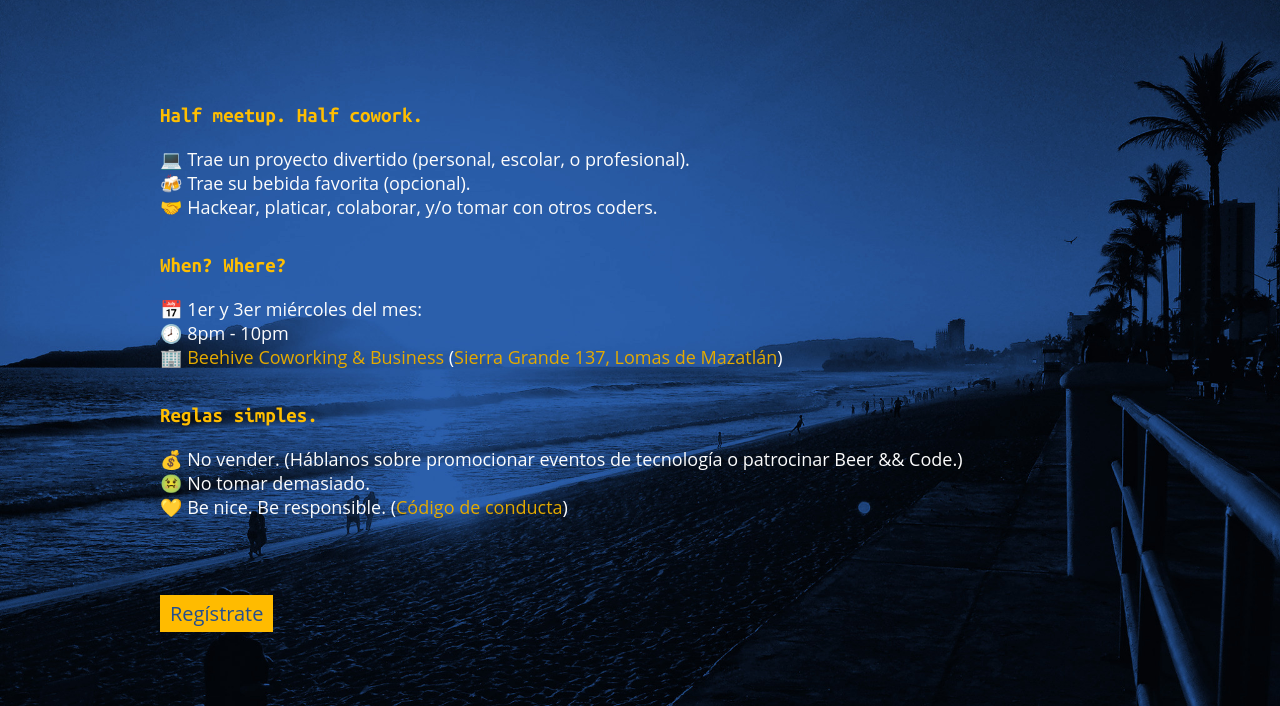
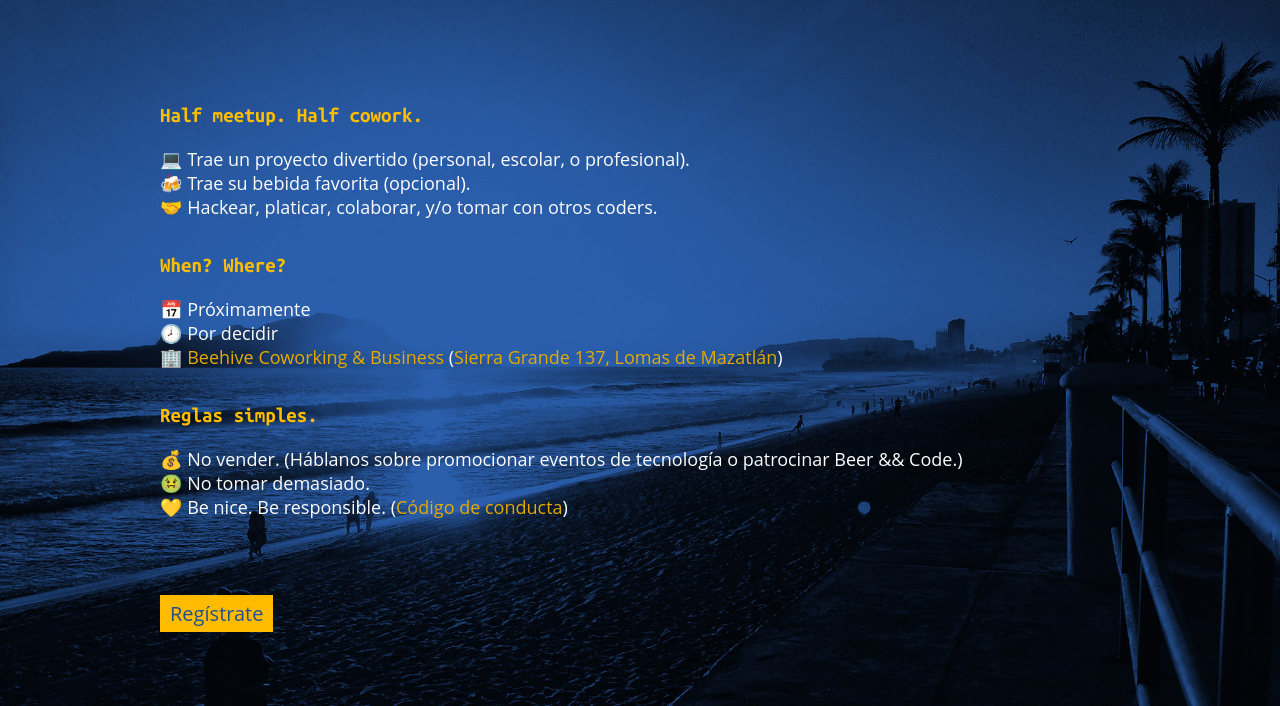
Before and after one commit to codemazatlan/beer-code, a plain HTML site: page index.html in a window 1280 px wide. Shown: the part 94-800 px from the top of the page. Drawn offline with Linux system fonts and the light colour scheme.

Commit message:
Placeholder text while working out future details

```diff
--- a/index.html
+++ b/index.html
@@ -53,8 +53,8 @@
 
       <h3>When? Where?</h3>
       <ul>
-        <li>📅 1er y 3er miércoles del mes: <b><span id="next-beer-code-day"></span></b></li>
-        <li>🕗 8pm - 10pm</li>
+        <li>📅 Próximamente
+        <li>🕗 Por decidir</li>
         <li>🏢 <a href="http://beehive.mx">Beehive Coworking &amp; Business</a> (<a href="https://goo.gl/maps/5quF2zpMaGF2">Sierra Grande 137, Lomas de Mazatlán</a>)</li>
       </ul>
 
```
